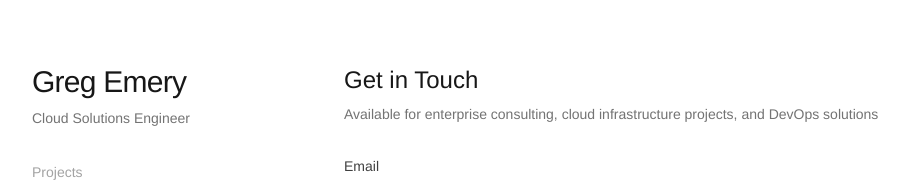
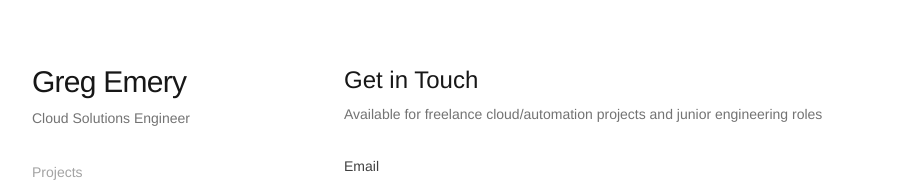
Before and after one commit to mochienterprises/portfolio, a React (Vite) app: page / in a window 1280 px wide. Both pictures are taken after a click on the button "Contact". Shown: the top 192 px of the page, without its empty margins (0-909 px from the left). Built offline with nearby package versions, Linux system fonts and the light colour scheme.

Commit message:
Updated Bio and Contact

```diff
--- a/src/components/Bio.jsx
+++ b/src/components/Bio.jsx
@@ -15,7 +15,7 @@ const Bio = () => {
       <div className="pt-4">
         <p className="text-xs text-neutral-400 dark:text-neutral-500">
           <span className="font-semibold">
-            Currently available for freelance work
+            Currently available for freelance work.
           </span>
         </p>
       </div>
--- a/src/components/Contact.jsx
+++ b/src/components/Contact.jsx
@@ -4,8 +4,8 @@ const Contact = () => {
       <div>
         <h2 className="text-2xl font-light mb-2">Get in Touch</h2>
         <p className="text-sm text-neutral-500 dark:text-neutral-400 font-light">
-          Available for enterprise consulting, cloud infrastructure projects,
-          and DevOps solutions
+          Available for freelance cloud/automation projects and junior
+          engineering roles
         </p>
       </div>
 
```
